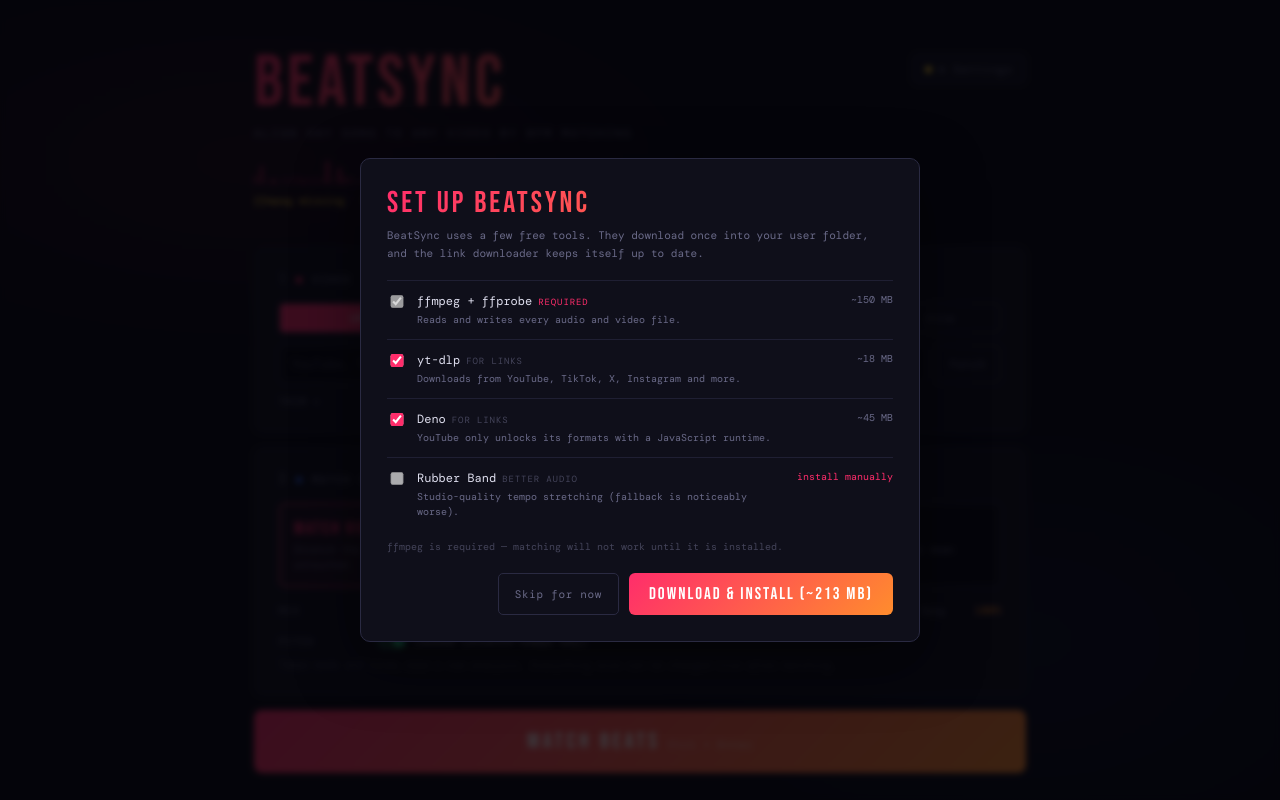
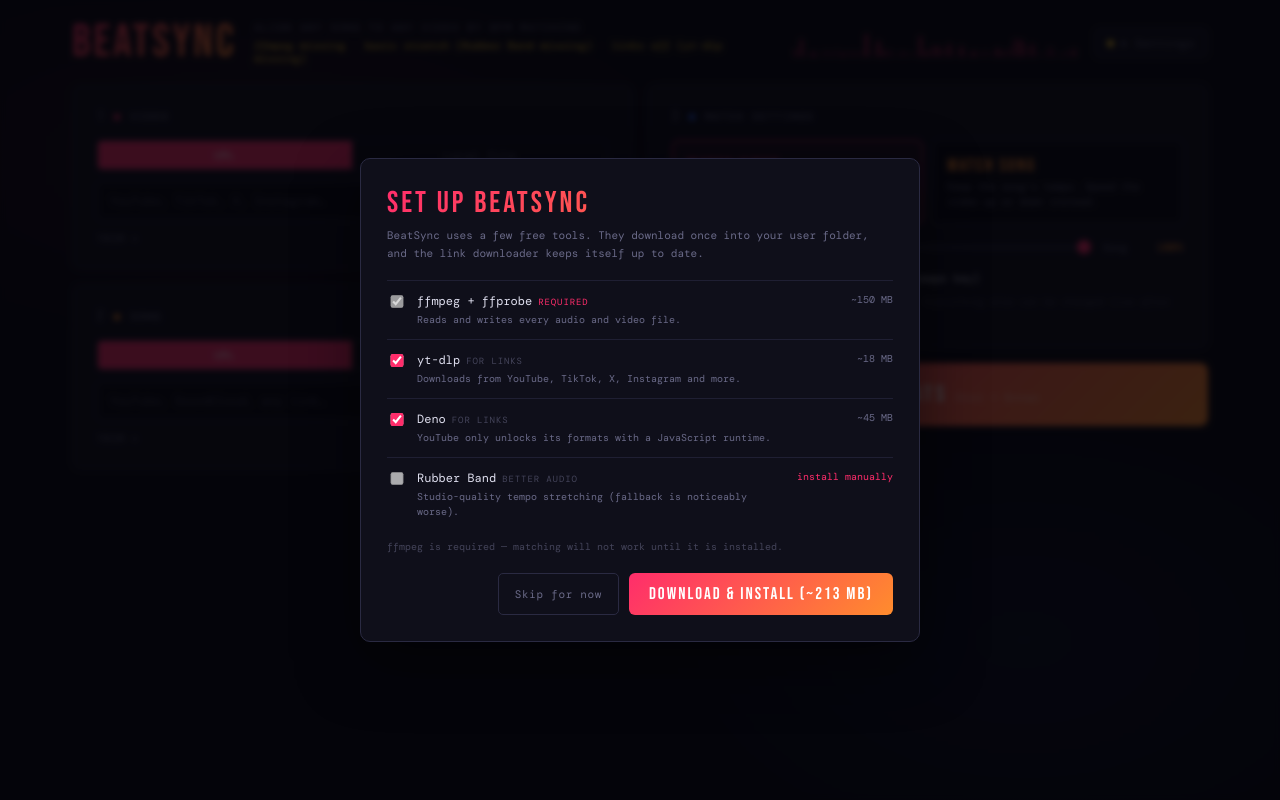
Before and after one commit to OFGD4/beatsync, a Flask app: page / in a window 1280 px wide. Run offline with Flask 3, Linux system fonts and the light colour scheme; data that the repository does not hold is empty; some libraries are stand-ins or nearby versions.

Commit message:
UI Enhancements

```diff
--- a/app_info.py
+++ b/app_info.py
@@ -1,5 +1,5 @@
 """App identity. Edit GITHUB_REPO once your repository exists (used for update checks)."""
 
 APP_NAME = 'BeatSync'
-APP_VERSION = '3.2.2'
+APP_VERSION = '3.2.4'
 GITHUB_REPO = 'OFGD4/beatsync'
--- a/templates/index.html
+++ b/templates/index.html
@@ -23,20 +23,39 @@
     background: radial-gradient(ellipse 60% 40% at 20% 20%, rgba(255,45,107,0.07) 0%, transparent 60%),
                 radial-gradient(ellipse 50% 50% at 80% 80%, rgba(45,107,255,0.07) 0%, transparent 60%);
   }
-  .wrap { position: relative; z-index: 1; max-width: 820px; margin: 0 auto; padding: 48px 24px 80px; }
+  .wrap { position: relative; z-index: 1; max-width: 1180px; margin: 0 auto; padding: 20px 22px 48px; }
   button { font-family: inherit; }
   :focus-visible { outline: 2px solid var(--info); outline-offset: 2px; }
 
   /* Header */
-  header { margin-bottom: 40px; }
-  .logo { font-family: 'Bebas Neue', sans-serif; font-size: 72px; line-height: 1; letter-spacing: 4px;
+  header { display: flex; align-items: center; gap: 18px; margin-bottom: 18px; }
+  .logo { font-family: 'Bebas Neue', sans-serif; font-size: 46px; line-height: 1; letter-spacing: 3px; flex-shrink: 0;
     background: linear-gradient(135deg, var(--accent), var(--accent2)); -webkit-background-clip: text;
     -webkit-text-fill-color: transparent; background-clip: text; }
-  .tagline { font-size: 11px; color: var(--muted); letter-spacing: 0.2em; text-transform: uppercase; margin-top: 6px; }
-  .beat-bars { display: flex; gap: 3px; align-items: flex-end; height: 28px; margin-top: 16px; }
+  .head-text { min-width: 0; }
+  .tagline { font-size: 10px; color: var(--muted); letter-spacing: 0.16em; text-transform: uppercase; }
+  .beat-bars { display: flex; gap: 3px; align-items: flex-end; height: 28px; margin-left: auto; overflow: hidden; flex-shrink: 1; min-width: 0; }
   .beat-bar { width: 3px; background: var(--accent); border-radius: 1px; opacity: 0.4; animation: barDance var(--dur) ease-in-out infinite alternate; }
   @keyframes barDance { from { height: 4px; opacity: 0.2; } to { height: var(--h); opacity: 0.7; } }
-  .caps-line { font-size: 10px; color: var(--dim); margin-top: 10px; letter-spacing: 0.05em; }
+  .caps-line { font-size: 10px; color: var(--dim); margin-top: 5px; letter-spacing: 0.05em; }
+
+  /* Layout: setup in two columns, studio as a workspace (preview + download | controls) */
+  .setup { display: grid; grid-template-columns: minmax(0, 1fr) minmax(0, 1fr); gap: 14px; align-items: start; }
+  .setup .sources { grid-template-columns: 1fr; }
+  .setup-side { display: flex; flex-direction: column; gap: 14px; }
+  .setup-side .card, .setup-side .error-msg { margin: 0; }
+  .workspace { display: grid; grid-template-columns: minmax(0, 1.15fr) minmax(0, 1fr); gap: 14px; align-items: start; margin-top: 14px; }
+  .workspace .card { margin-bottom: 0; padding: 18px; }
+  .ws-left { display: flex; flex-direction: column; gap: 14px; position: sticky; top: 14px; }
+  #controls-card .tabs { margin-top: 0; gap: 0; }
+  #controls-card .tab { padding: 10px 7px; letter-spacing: 0.05em; flex: 1 0 auto; }
+  #export .ex-title { font-size: 24px; letter-spacing: 2.5px; }
+  #export .ex-head .reset-btn { margin: 0 0 0 auto; align-self: center; padding: 6px 12px; }
+  #export .dl-btns { margin-top: 12px; flex-wrap: nowrap; }
+  #export .dl { padding: 10px 12px; font-size: 15px; letter-spacing: 1.8px; white-space: nowrap; flex: 1 1 auto; }
+  #controls-card .nudge-grid { grid-template-columns: 1fr 1fr; grid-template-areas: 'bb bf' 'fb ff'; }
+  #n-back { grid-area: bb; } #n-fwd { grid-area: bf; } #n-fine-back { grid-area: fb; } #n-fine-fwd { grid-area: ff; }
+  #controls-card .fx-grid { grid-template-columns: repeat(4, 1fr); }
   .caps-line b { color: var(--warn); font-weight: 500; }
 
   /* Cards */
@@ -232,8 +251,7 @@
   .hidden { display: none !important; }
 
   /* Header actions + update banner */
-  header { position: relative; }
-  .head-actions { position: absolute; top: 6px; right: 0; display: flex; gap: 8px; }
+  .head-actions { display: flex; gap: 8px; flex-shrink: 0; }
   .gear { background: var(--surface); border: 1px solid var(--border2); color: var(--muted); border-radius: 6px; padding: 7px 12px; font-size: 11px; letter-spacing: 0.08em; cursor: pointer; display: inline-flex; align-items: center; gap: 6px; }
   .gear:hover { color: var(--text); border-color: var(--muted); }
   .gear .pip { width: 7px; height: 7px; border-radius: 50%; background: var(--warn); display: none; }
@@ -303,15 +332,18 @@
 <body>
 <div class="wrap">
   <header>
+    <div class="logo">BEATSYNC</div>
+    <div class="head-text">
+      <div class="tagline">Align any song to any video by BPM matching</div>
+      <div class="caps-line" id="caps-line"></div>
+    </div>
+    <div class="beat-bars" id="beat-bars" aria-hidden="true"></div>
     <div class="head-actions"><button class="gear" id="open-settings" aria-label="Settings"><span class="pip"></span>&#9881; Settings</button></div>
-    <div class="logo">BEATSYNC</div>
-    <div class="tagline">Align any song to any video by BPM matching</div>
-    <div class="beat-bars" id="beat-bars" aria-hidden="true"></div>
-    <div class="caps-line" id="caps-line"></div>
   </header>
   <div class="banner" id="update-banner"><span id="update-text"></span><button class="btn-ghost" id="update-get" style="padding:6px 12px">Download</button></div>
 
-  <!-- ─── 1. Sources ─────────────────────────────────────────────────── -->
+  <!-- ─── 1–3. Setup: sources on the left, match settings + button on the right ── -->
+  <div class="setup">
   <div class="sources">
     <div class="card focusable" id="card-vid">
       <div class="card-label"><span class="step-no">1</span><span class="dot dot-red"></span>Video</div>
@@ -372,8 +404,8 @@
     </div>
   </div>
 
-  <!-- ─── 3. Settings ────────────────────────────────────────────────── -->
-  <div class="card" style="margin-top:14px;">
+  <div class="setup-side">
+  <div class="card">
     <div class="card-label"><span class="step-no">3</span><span class="dot dot-blue"></span>Match settings</div>
     <div class="opt-grid">
       <button class="opt on" data-bpm="video">
@@ -420,8 +454,10 @@
     <div class="warn-msg" id="warn"></div>
   </div>
 
-  <!-- ─── Studio ─────────────────────────────────────────────────────── -->
-  <div class="card" id="studio">
+  <!-- ─── Studio: preview + download on the left, controls on the right ── -->
+  <div class="workspace" id="studio" style="display:none">
+  <div class="ws-left">
+  <div class="card" id="player-card">
     <div class="card-label"><span class="step-no">4</span><span class="dot dot-info"></span>Studio <span style="margin-left:auto;color:var(--dim);letter-spacing:0.05em;text-transform:none" id="preview-len-note"></span></div>
     <div class="player" id="player">
       <video id="video" controls playsinline preload="auto"></video>
@@ -435,7 +471,27 @@
       <label class="mini"><input type="checkbox" id="keep-pos" checked> Keep position</label>
       <button class="icon-btn" id="fs-btn" title="Fullscreen">&#9974;</button>
     </div>
-
+  </div>
+
+  <!-- ─── Export ─────────────────────────────────────────────────────── -->
+  <div class="card" id="export">
+    <div class="ex-head">
+      <div class="ex-title">Download</div>
+      <div class="ex-sub" id="ex-sub"></div>
+      <button class="reset-btn" id="reset-btn">Start over</button>
+    </div>
+    <div class="ex-status" id="ex-status"></div>
+    <div class="dl-btns">
+      <a class="dl disabled" id="dl-mp4" href="#">Video MP4</a>
+      <a class="dl secondary disabled" id="dl-synced" href="#" title="The exact soundtrack of the video (offset, mix and fade applied)">Synced audio</a>
+      <a class="dl secondary disabled" id="dl-full" href="#" title="The whole song, tempo-matched">Full song (BPM-matched)</a>
+    </div>
+    <div class="saved-line" id="saved-line"><span id="saved-path"></span><button class="btn-ghost" id="saved-show" style="padding:5px 10px">Show in folder</button></div>
+  </div>
+  </div>
+
+  <div class="ws-right">
+  <div class="card" id="controls-card">
     <div class="tabs" role="tablist">
       <button class="tab on" data-pane="timing">Timing</button>
       <button class="tab" data-pane="effects">Beat FX<span class="count" id="fx-count"></span></button>
@@ -1017,7 +1059,7 @@
     if (S.phase === 'analysing') {
       S.phase = 'studio';
       endAnalysis(true);
-      $('studio').style.display = 'block'; $('export').style.display = 'block';
+      $('studio').style.display = ''; $('export').style.display = 'block';
       buildLeds();
       $('pitch-note').textContent = S.bpmMode === 'song' ? 'Match Song keeps the song untouched — pitch only affects the Full-song MP3.' : '';
       setTimeout(() => $('studio').scrollIntoView({ behavior: 'smooth', block: 'start' }), 150);
@@ -1060,9 +1102,31 @@
       if (r && r.ok) { S.lastSaved = r.path; $('saved-path').textContent = 'Saved: ' + r.path; $('saved-line').classList.add('show'); toast('Saved', 'success'); }
       else if (r && r.error) toast(r.error, 'error');
     } catch (err) { toast(String((err && err.message) || err), 'error'); }
-    finally { $(id).textContent = DL_LABEL[id]; S.saving = false; }
+    finally { $(id).textContent = DL_LABEL[id]; S.saving = false; reloadPreview(); }
   }));
-  $('saved-show').addEventListener('click', () => { if (isDesktop() && S.lastSaved) window.pywebview.api.reveal(S.lastSaved); });
+  $('saved-show').addEventListener('click', async () => {
+    if (!isDesktop() || !S.lastSaved) return;
+    try { await window.pywebview.api.reveal(S.lastSaved); } finally { setTimeout(reloadPreview, 400); }
+  });
+
+  // Windows (WebView2) can lose the preview picture while a native window is in front of the
+  // app (the Save-as dialog, Explorer) or while it is minimised: the player stays blank until a
+  // new preview is loaded. So the same preview is simply reloaded — same spot, same play state.
+  function reloadPreview() {
+    const v = $('video');
+    if (!S.previewFor || S.phase !== 'studio' || !v.getAttribute('src')) return;
+    const t = isNaN(v.currentTime) ? 0 : v.currentTime, playing = !v.paused;
+    v.onloadedmetadata = () => {
+      if (t && t < v.duration - 0.1) v.currentTime = t;
+      if (playing) v.play().catch(() => {});
+    };
+    v.src = '/api/file/preview/' + S.previewFor + '?t=' + Date.now();
+  }
+  let hiddenAt = 0;
+  document.addEventListener('visibilitychange', () => {
+    if (document.visibilityState === 'hidden') hiddenAt = Date.now();
+    else if (hiddenAt && Date.now() - hiddenAt > 500 && isDesktop()) { hiddenAt = 0; reloadPreview(); }
+  });
 
   function setDownloads(jobId, stale) {
     $('dl-mp4').href = '/api/file/' + jobId;
```
Also changed, not shown: other parts of templates/index.html (+22 -23 lines), desktop.py (+33 -1 lines), CHANGELOG.md, 1 other file.
